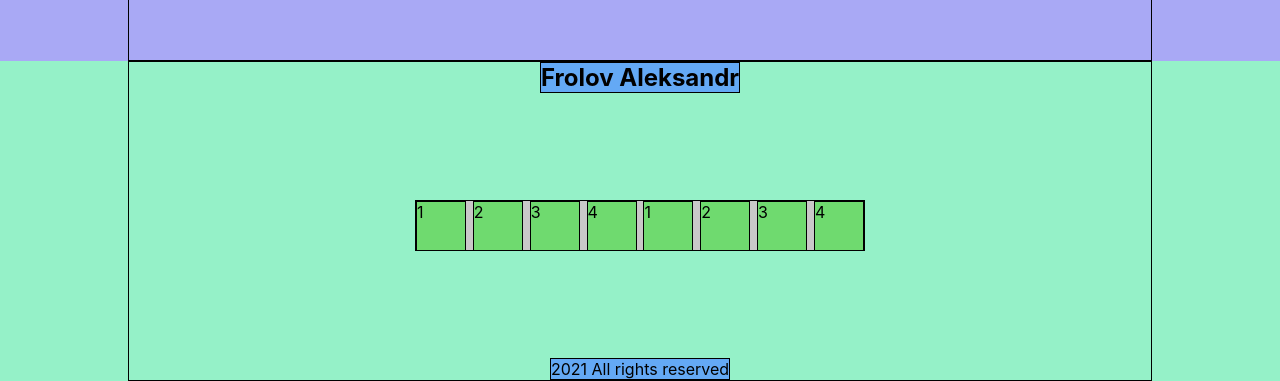
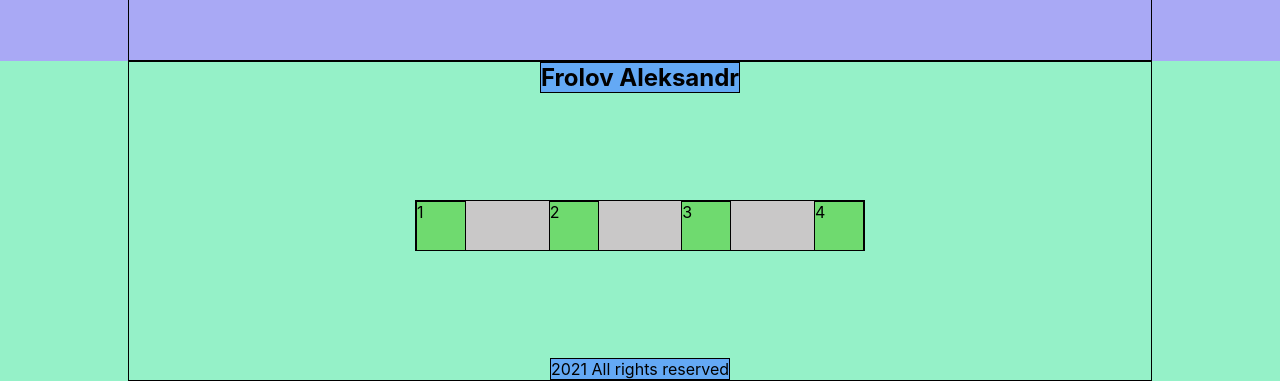
Before and after one commit to AleksandrFROLik/my-app, a React (Create React App) app: page / in a window 1280 px wide. Shown: the part 3459-3840 px from the top of the page. Built offline with nearby package versions, Linux system fonts and the light colour scheme.

Commit message:
portfolio path 10+++

```diff
--- a/src/components/footer/Footer.tsx
+++ b/src/components/footer/Footer.tsx
@@ -13,10 +13,7 @@ export const Footer = () => {
                     <li className={styles.second}>2</li>
                     <li className={styles.thirty}>3</li>
                     <li className={styles.forty}>4</li>
-                    <li className={styles.first}>1</li>
-                    <li className={styles.second}>2</li>
-                    <li className={styles.thirty}>3</li>
-                    <li className={styles.forty}>4</li>
+
                 </ul>
                 <div className={styles.reserved}>2021 All rights reserved</div>
             </div>
```
